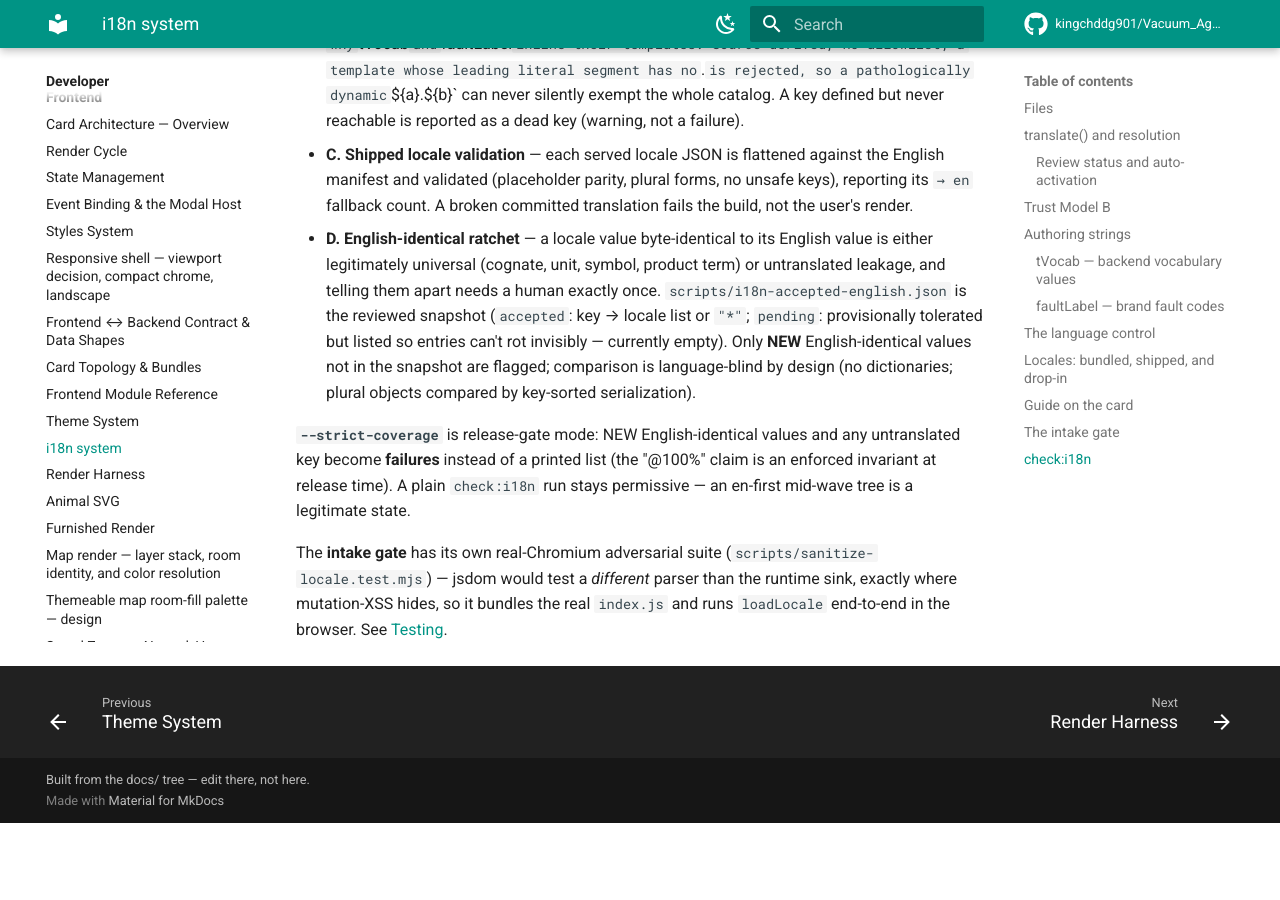
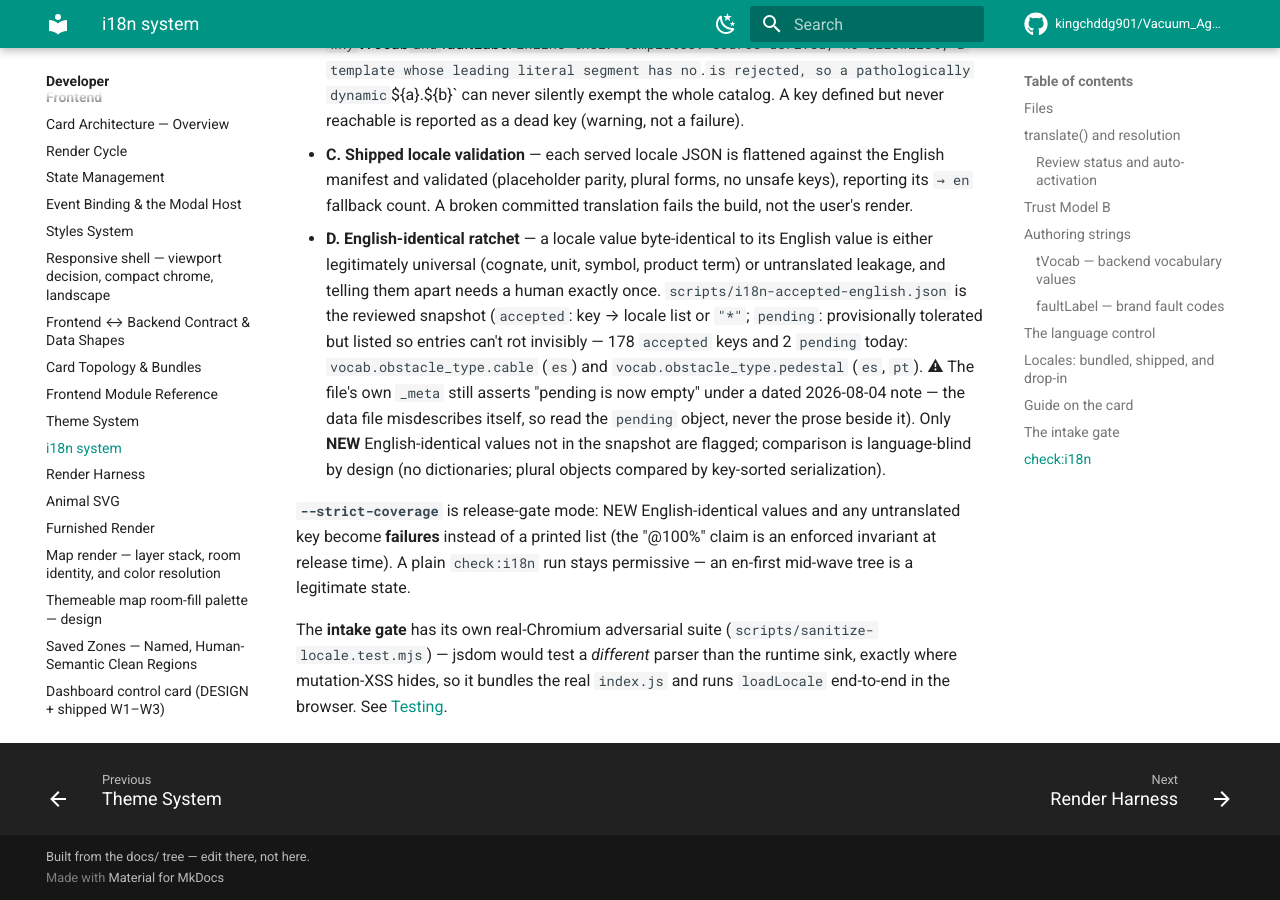
Before and after one commit to kingchddg901/Vacuum_Agent, an MkDocs documentation site: the page built from docs/dev/frontend/i18n-system.md, in a window 1280 px wide and 900 px high, scrolled down 7410 px. Built offline with MkDocs 1.6.1 and Material for MkDocs 9.7.7, drawn with Linux system fonts in a browser that asks for light colours; comment, search, counter and statistics services are not loaded; before the commit the page ends 8233 px from its top, so only the background shows below that.

Commit message:
docs(i18n): the accepted-english snapshot is not empty, and says it is
The doc read "pending: provisionally tolerated but listed so entries can't rot
invisibly -- currently empty". It holds two: vocab.obstacle_type.cable (es) and
vocab.obstacle_type.pedestal (es, pt), alongside 178 accepted keys.

The doc was not careless. scripts/i18n-accepted-english.json MISDESCRIBES ITSELF:
its own _meta string still carries a dated 2026-08-04 note ending "pending is now
empty", which was true when written and is not now. The doc copied the file's
prose instead of reading the file's data.

That is worth stating in the doc rather than just correcting the number, because
the next reader hits the same trap: the note now says to read the pending object,
never the prose beside it. The auditing agent avoided it by parsing the JSON --
its own words, "a grep for 'pending' would have hit the stale _meta prose and
could have been misread".

This was one of two findings held back from 3567a74b. The other
(render-harness B3, the harness opts.config seam) was CONFIRMED as a code fact but
ALREADY SATISFIED by an earlier fix, and the agent withheld an edit pair rather
than manufacture a duplicate change -- so there is nothing to apply there.

Verified: 696 citations / 0 wrong, mkdocs --strict.

Co-Authored-By: Claude Opus 5 <noreply@anthropic.com>

```diff
--- a/docs/dev/frontend/i18n-system.md
+++ b/docs/dev/frontend/i18n-system.md
@@ -320,7 +320,11 @@ contract gate, run after every wave. Four sections:
   product term) or untranslated leakage, and telling them apart needs a human
   exactly once. `scripts/i18n-accepted-english.json` is the reviewed snapshot
   (`accepted`: key → locale list or `"*"`; `pending`: provisionally tolerated
-  but listed so entries can't rot invisibly — currently empty). Only **NEW**
+  but listed so entries can't rot invisibly — 178 `accepted` keys and 2 `pending`
+  today: `vocab.obstacle_type.cable` (`es`) and `vocab.obstacle_type.pedestal`
+  (`es`, `pt`). ⚠ The file's own `_meta` still asserts "pending is now empty" under a
+  dated 2026-08-04 note — the data file misdescribes itself, so read the `pending`
+  object, never the prose beside it). Only **NEW**
   English-identical values not in the snapshot are flagged; comparison is
   language-blind by design (no dictionaries; plural objects compared by
   key-sorted serialization).
```
